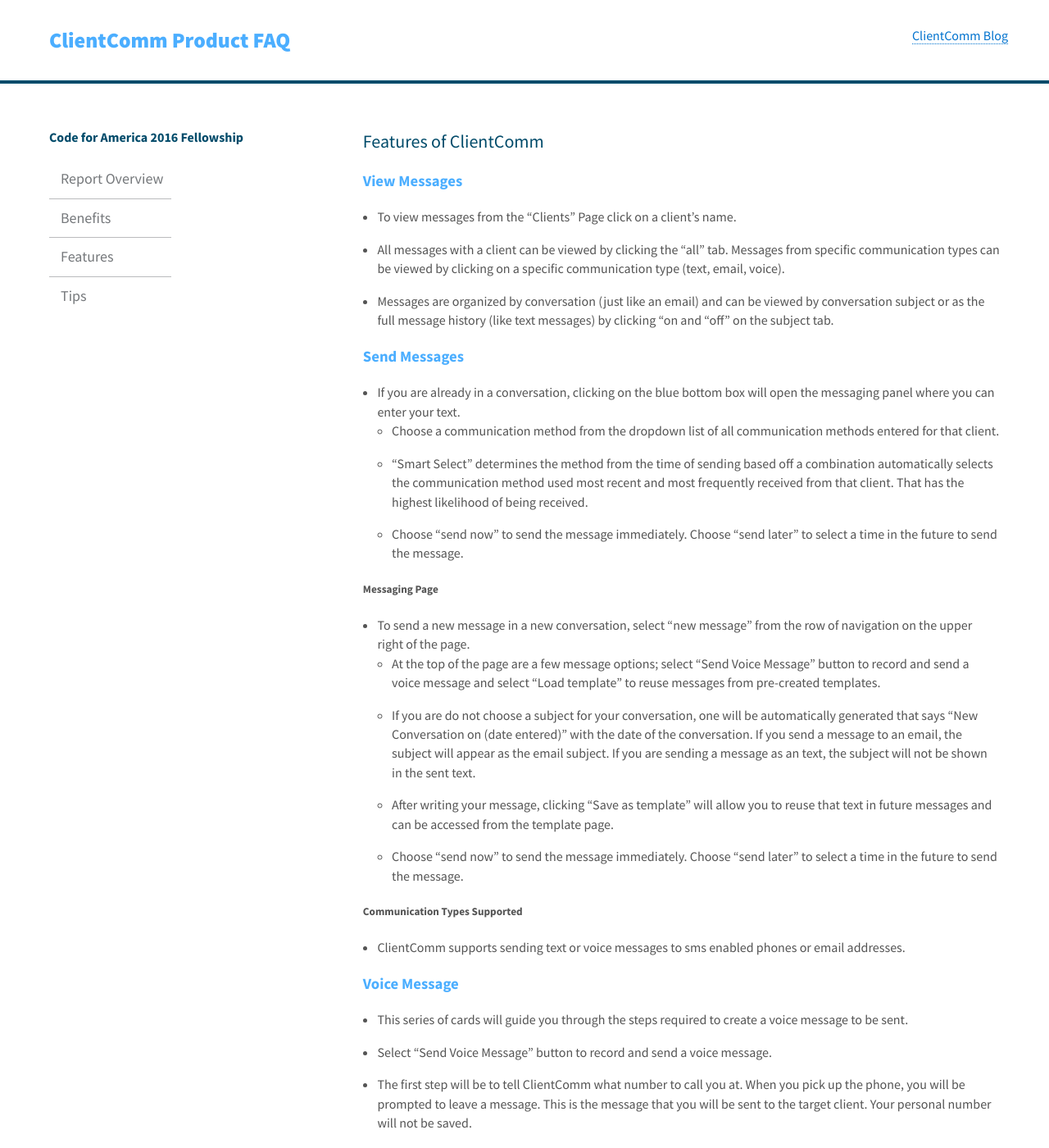
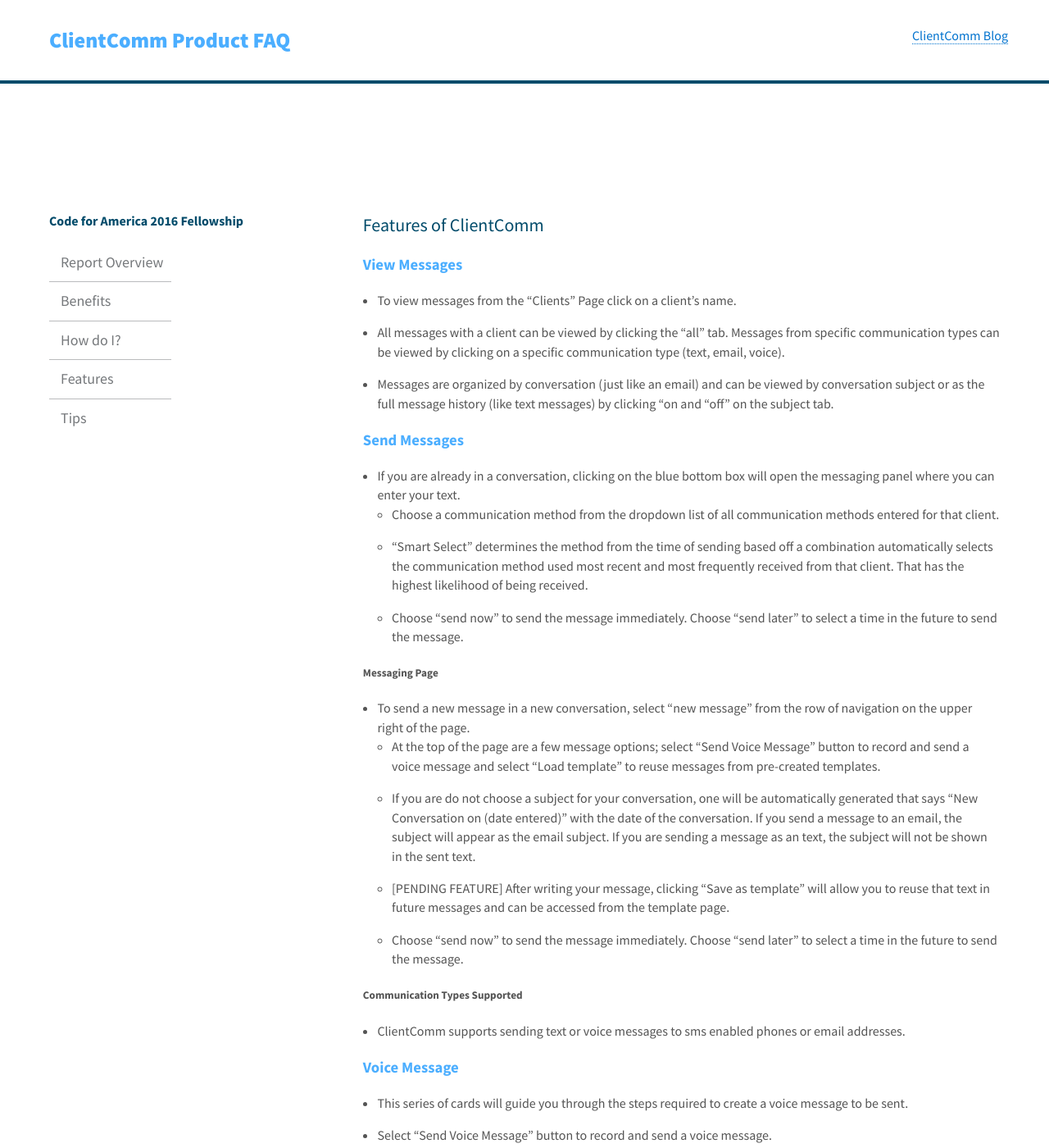
Before and after one commit to slco-2016/clientcomm-faq, a Jekyll site: the page built from _pages/features.md, in a window 1280 px wide and 1400 px high. Shown: the whole window at 82% size. Built offline with Jekyll 4.4.1, drawn with Linux system fonts in a browser that asks for light colours; some of the changed text lies outside the part shown.

Commit message:
new how do i section

```diff
--- a/_config.yml
+++ b/_config.yml
@@ -37,6 +37,9 @@ navigation:
 - text: Benefits
   url: benefits/
   internal: true
+- text: How do I?
+  url: howdoi/
+  internal: true
 - text: Features
   url: features/
   internal: true
--- a/_pages/features.md
+++ b/_pages/features.md
@@ -3,6 +3,7 @@ layout: page
 title:  "Features of ClientComm"
 ---
 
+<a name="view_messages"></a>
 
 ### View Messages
 
@@ -10,6 +11,7 @@ title:  "Features of ClientComm"
 - All messages with a client can be viewed by clicking the “all” tab. Messages from specific communication types can be viewed by clicking on a specific communication type (text, email, voice).
 - Messages are organized by conversation (just like an email) and can be viewed by conversation subject or as the full message history (like text messages) by clicking “on and “off” on the subject tab.
 
+<a name="send_messages"></a>
 
 ### Send Messages
 
@@ -18,17 +20,23 @@ title:  "Features of ClientComm"
     + “Smart Select” determines the method from the time of sending based off a combination automatically selects the communication method used most recent and most frequently received from that client. That has the highest likelihood of being received.
     + Choose “send now” to send the message immediately. Choose “send later” to select a time in the future to send the message.
 
+<a name="messaging_page"></a>
+
 ##### Messaging Page
 
 - To send a new message in a new conversation,  select “new message” from the row of navigation on the upper right of the page.
     + At the top of the page are a few message options; select "Send Voice Message" button to record and send a voice message and select “Load template” to reuse messages from pre-created templates.
     + If you are do not choose a subject for your conversation, one will be automatically generated that says “New Conversation on (date entered)” with the date of the conversation. If you send a message to an email, the subject will appear as the email subject. If you are sending a message as an text, the subject will not be shown in the sent text.
-    + After writing your message, clicking “Save as template” will allow you to reuse that text in future messages and can be accessed  from the template page.
+    + [PENDING FEATURE] After writing your message, clicking “Save as template” will allow you to reuse that text in future messages and can be accessed  from the template page.
     + Choose “send now” to send the message immediately. Choose “send later” to select a time in the future to send the message.
+
+<a name="communication_types_supported"></a>
 
 ##### Communication Types Supported
 
 - ClientComm supports sending text or voice messages to sms enabled phones or email addresses.
+
+<a name="voice_message"></a>
 
 ### Voice Message
 
@@ -36,11 +44,15 @@ title:  "Features of ClientComm"
 - Select "Send Voice Message" button to record and send a voice message.
 - The first step will be to tell ClientComm what number to call you at. When you pick up the phone, you will be prompted to leave a message. This is the message that you will be sent to the target client. Your personal number will not be saved.
 
+<a name="notifications”"></a>
+
 ### Notifications
 
 - Select the “new notification” button from the top right of the “clients” page. Choose the client and time your message will be sent.
 - On the next screen create your message and hit submit.
 - The message can be viewed and edited from the “Notifications pending” page up until the time it is sent. Then the message will be shown on the “Notifications sent” page as a record.
+
+<a name="templates"></a>
 
 ### Templates
 
@@ -49,11 +61,15 @@ title:  "Features of ClientComm"
 - From the client’s “Messages” page select “Load template.” Choose a message on the “select template” page. Click “select template” button to load a pre-created message.
 - To edit a template,select the “edit” button from the “Template” page. From the “edit template” page you can edit the subject and/ or message and click the “submit” button to save your edit.
 
+<a name="color_tags"></a>
+
 ### Color tags
 
 - Color tags allow you to group your clients by color. When you have a large number of clients on your caseload and want to quickly locate a number of similar clients, identifying them by different colors can be useful.
 - From the “Clients” Page, click on the oval to the left of a client’s name. Choose a color tag to apply to your client on the “Update Client Color”page or select “manage colors” to create a new color group or edit a pre-existing color tag.
 - Click “Submit” to save your selection.
+
+<a name="groups"></a>
 
 ### Groups
 
@@ -64,6 +80,8 @@ title:  "Features of ClientComm"
 -  To send a message to a group from the “Groups” page, select the message icon from the left of the group name.
 -  Enter a subject (optional) and message and click “send group message.”For each of your clients, ClientComm will use “smart select” to choose the best contact method to  reach them by.
 
+<a name="managing_communication_methods"></a>
+
 ### Managing communication methods
 
 - The more contact methods you have for your client on ClientComm, the more likely you are to stay in communication with them in times of crisis or if they lose a phone.
@@ -72,16 +90,29 @@ title:  "Features of ClientComm"
 - On the “Create Contact Method” page start by giving the contact information an easily memorable title, select the type of method from the drop down list and finally enter the details for that contact method.
 - To edit the contact choose the “edit” button from the “clients page.”
 
+<a name="edit_profile"></a>
+
 ### Edit profile
 
 - To edit your profile, click the settings icon in the top right of the page next to the logout icon.
 - On the settings page, you can set an away message that automatically is sent in response to any message you receive while you are out of the office. This way your clients know why they are not receiving a quick response and you tell them who to contact while you are away.
 - You can also set the how frequent to get alerts indicating  that you have new unread messages from your clients.
 
+<a name="edit_client_profile"></a>
+
+###  Manage Client Profile
+
+- To view details on a client in your caseload, click on the clients tab in the second row of the top navigation on the screen.
+- To edit the client, once in that view click on the cog wheel to the left of their name. Alternatively, when viewing all clients there is also an edit icon you can click on the row of the client, to the right, that represents a pencil. Clicking that will also send you to the edit view for the client.
+
+<a name="transfer_client_profile"></a>
+
 ###  Transfer Client Profile
 
 - By clicking on the “transfer” button a client’s contact methods and conversation history including upcoming notifications can be transferred to a new case manager.
 - Primary users (case managers and therapists) can transfer a client within their own. Department. Supervisors, Support staff and Assessment Case Managers can transfer across departments.
+
+<a name="departmental_contact_methods"></a>
 
 ### Departmental contact methods
 
@@ -89,10 +120,14 @@ title:  "Features of ClientComm"
 -  Emails are sent from individual accounts in the format: `CaseManagerEmail.Organization@ClientComm.org`.
     +  For example, if your email was `sarahd@slco.org`, your ClientComm email address would be `sarahd.sclo@clientcomm.org`.
 
+<a name="unknown_numbers"></a>
+
 ### Unknown numbers
 
 - When a client sends a message from a phone that is not associated with their ClientComm account it goes to the “Unclaimed” page.
 - To have their new number attached to their client profile on your caseload, click the “Claim” button.
+
+<a name="who_can_send_messages"></a>
 
 ### Who can send messages?
 
--- a/assets/css/main.css
+++ b/assets/css/main.css
@@ -454,7 +454,7 @@ Desktop Styles
 
 
     header {
-        position: fixed;
+        /*position: fixed;*/
     }
 
     aside {
```
Also changed, not shown: _includes/index.md (+0 -2 lines), _pages/howdoi.md (added, +20 -0 lines).
